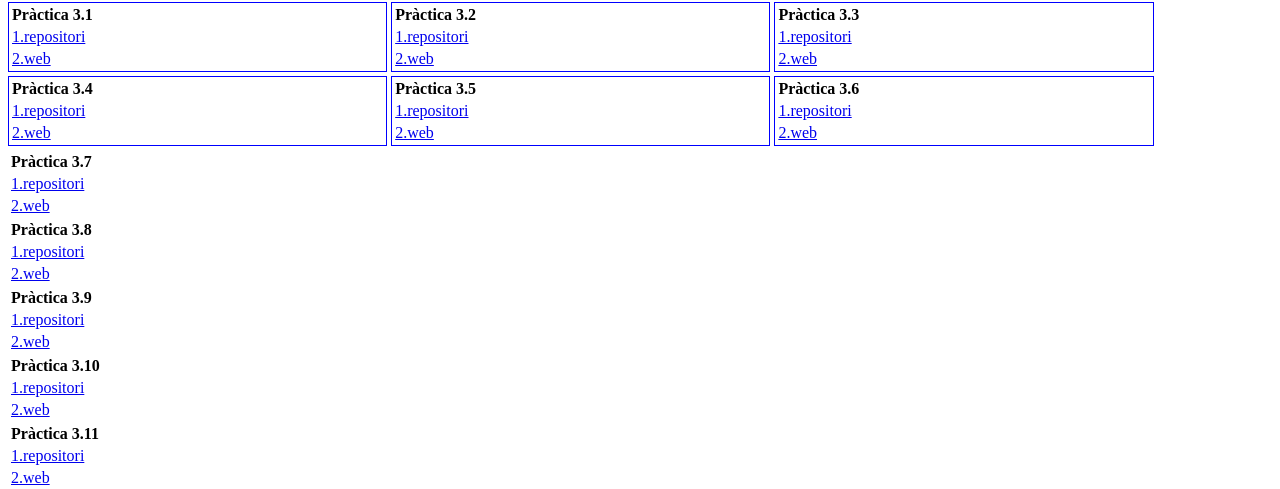
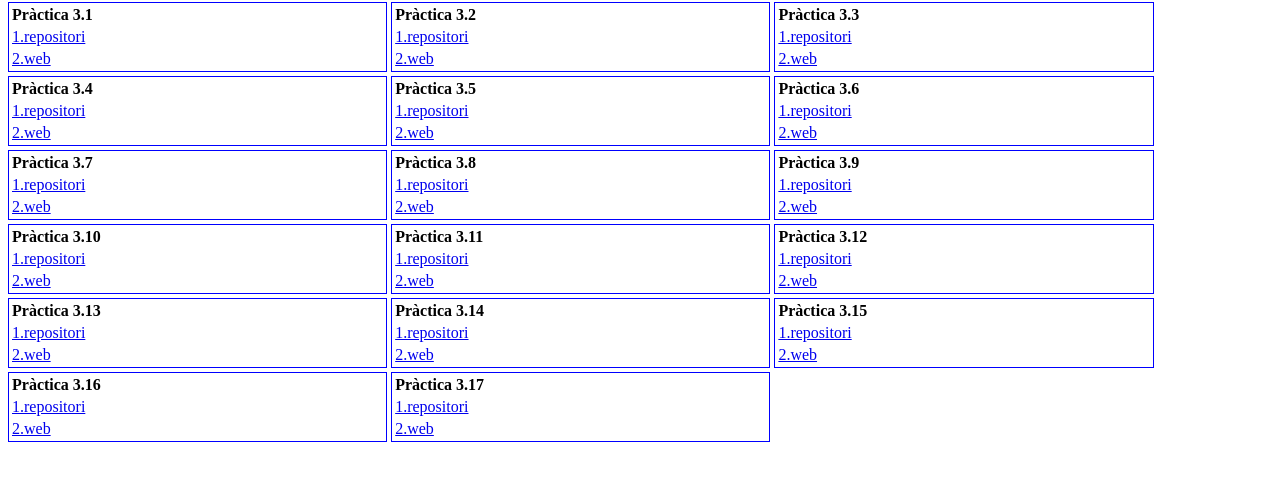
Before and after one commit to stegan0/Practica3.17, a plain HTML site: page index.html in a window 1280 px wide. Shown: the part 262-751 px from the top of the page. Drawn offline with Linux system fonts and the light colour scheme.

Commit message:
Update style.css

```diff
--- a/style.css
+++ b/style.css
@@ -23,3 +23,10 @@
     height: 30%;
     display: inline-block;
 }
+
+.table3 {
+    border: blue 1px solid;
+    width: 30%;
+    height: 30%;
+    display: inline-block;
+}
```
